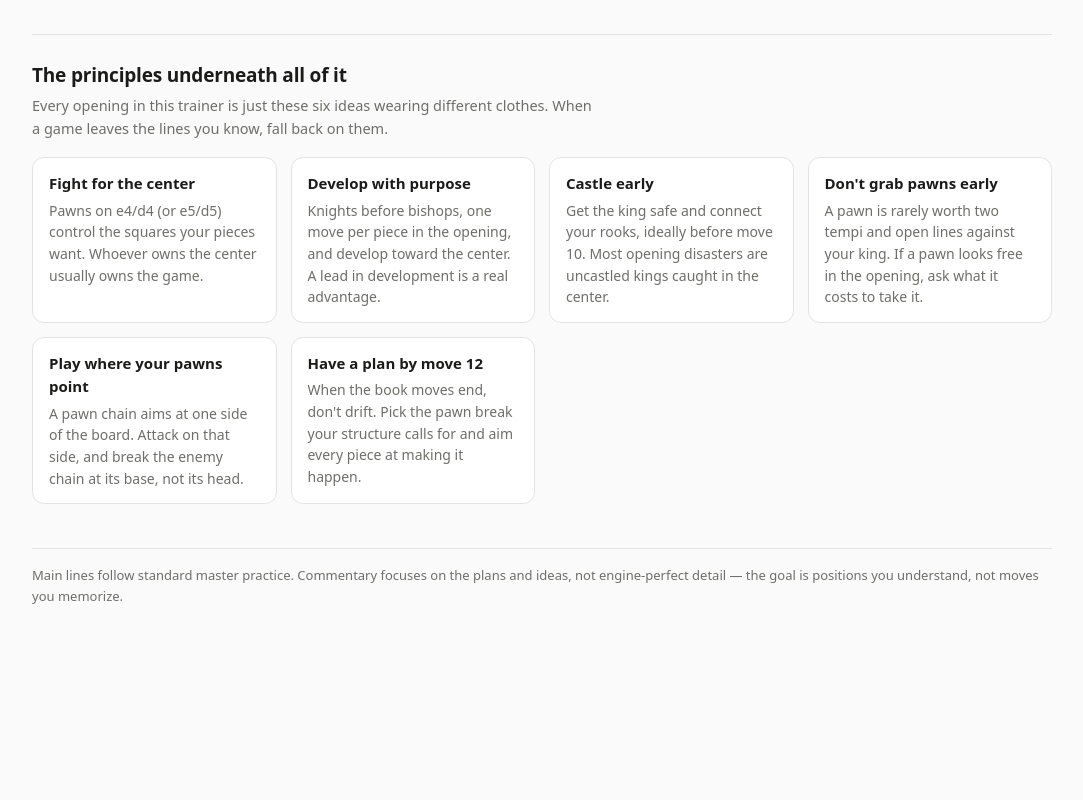
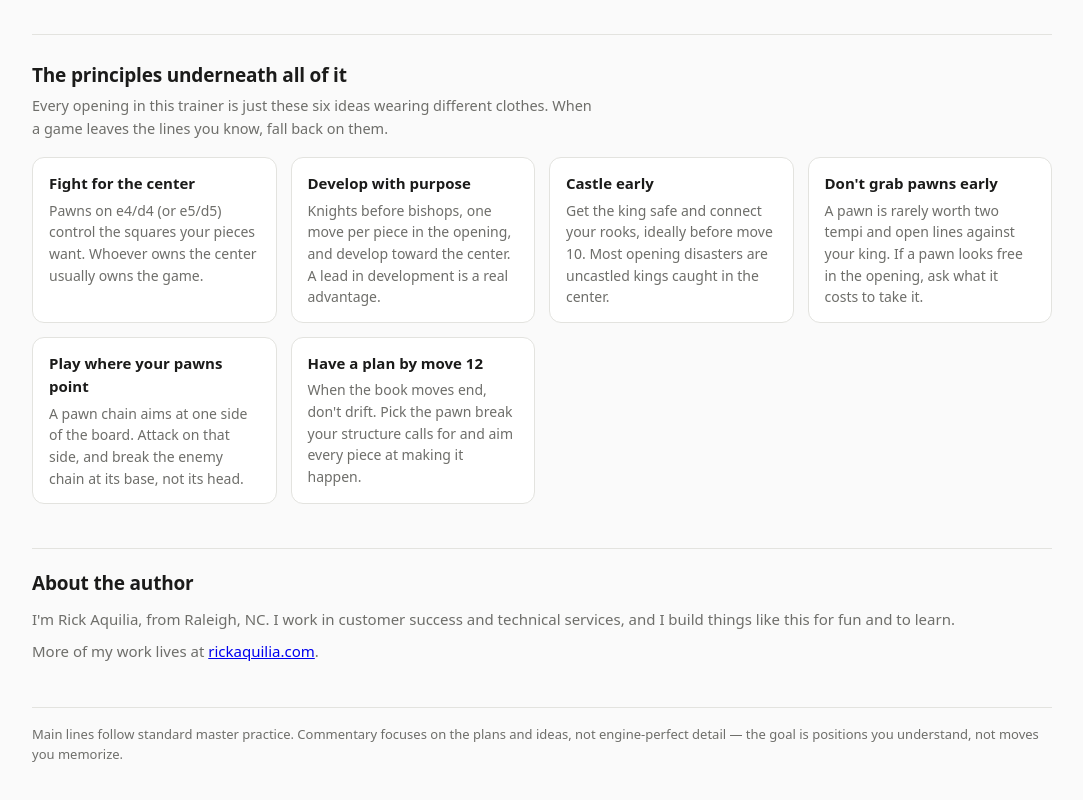
Before and after one commit to rickaquilia/chess-openings-trainer, a plain HTML site: page index.html in a window 1280 px wide. Shown: the part 1630-2430 px from the top of the page, without its empty margins (98-1181 px from the left). Before the commit the page ends 2300 px from the top, so only its background shows below. Drawn offline with Linux system fonts and the light colour scheme.

Commit message:
Add About the author section

```diff
--- a/index.html
+++ b/index.html
@@ -178,6 +178,9 @@
       .principles .item h3 { margin-bottom: 4px; }
       .principles .item p { margin: 0; font-size: 14px; color: var(--muted); }
       footer { margin-top: 44px; color: var(--muted); font-size: 13px; border-top: 1px solid var(--line); padding-top: 16px; }
+      .author { margin-top: 44px; border-top: 1px solid var(--line); padding-top: 20px; }
+      .author h2 { margin: 0 0 8px; font-size: 19px; }
+      .author p { margin: 0 0 8px; font-size: 15px; color: var(--muted); line-height: 1.6; }
     </style>
   </head>
   <body>
@@ -287,6 +290,12 @@
           <div class="item"><h3>Play where your pawns point</h3><p>A pawn chain aims at one side of the board. Attack on that side, and break the enemy chain at its base, not its head.</p></div>
           <div class="item"><h3>Have a plan by move 12</h3><p>When the book moves end, don't drift. Pick the pawn break your structure calls for and aim every piece at making it happen.</p></div>
         </div>
+      </section>
+
+      <section class="author">
+        <h2>About the author</h2>
+        <p>I'm Rick Aquilia, from Raleigh, NC. I work in customer success and technical services, and I build things like this for fun and to learn.</p>
+        <p>More of my work lives at <a href="https://rickaquilia.com">rickaquilia.com</a>.</p>
       </section>
 
       <footer>Main lines follow standard master practice. Commentary focuses on the plans and ideas, not engine-perfect detail — the goal is positions you understand, not moves you memorize.</footer>
```
